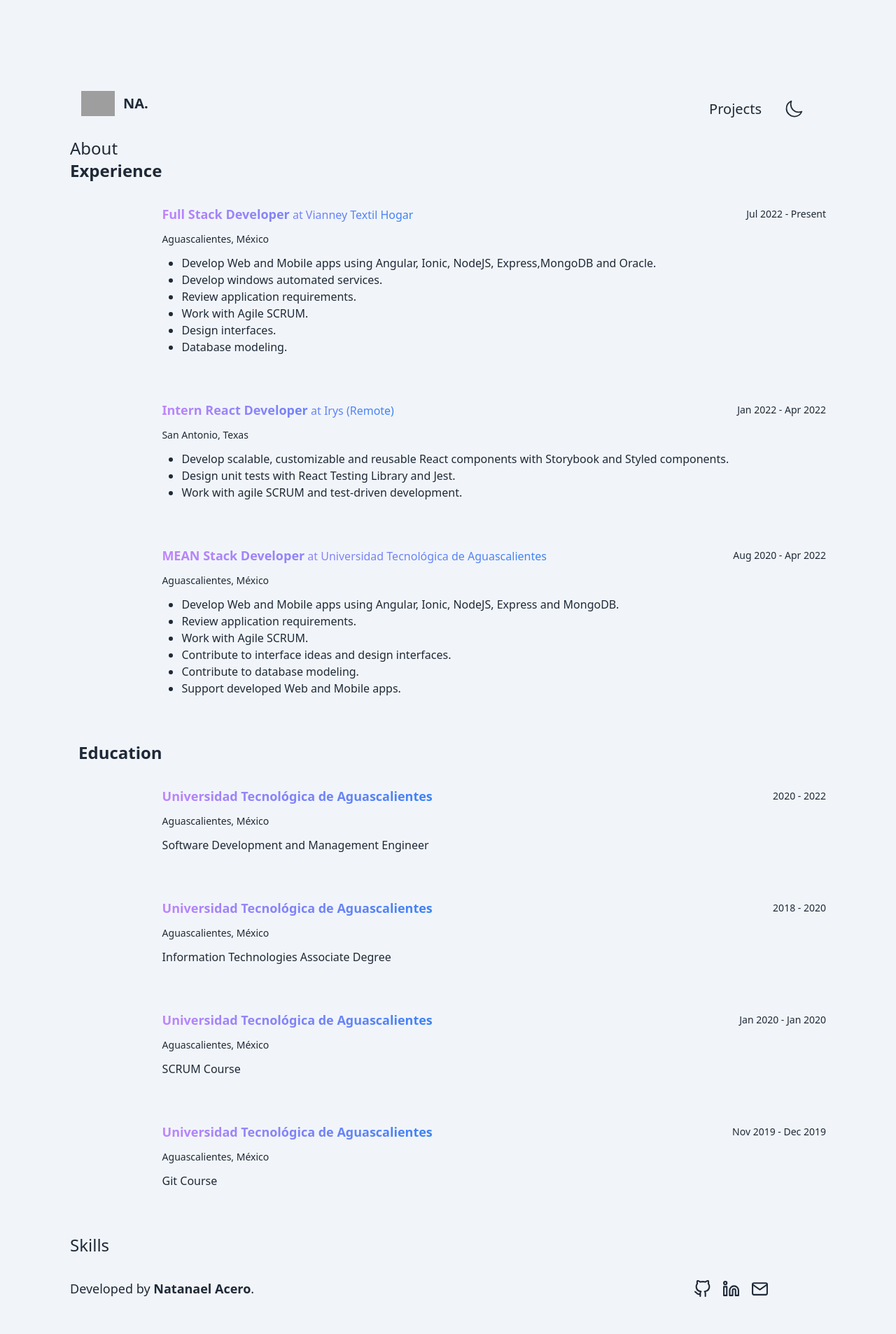
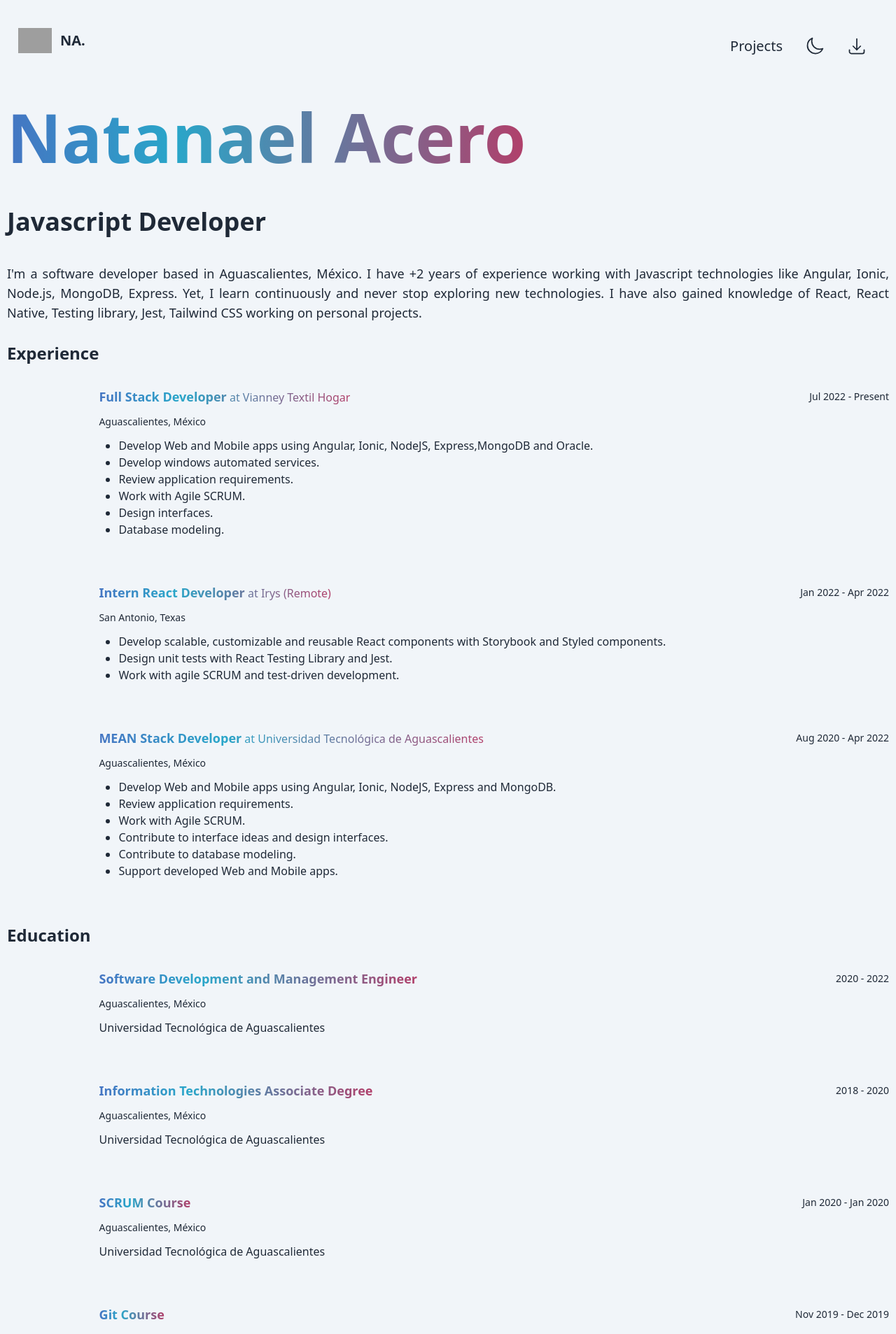
Before and after one commit to Natanael-Acero/next.js-portfolio, a Next.js app: page / in a window 1280 px wide. Shown: the top 1907 px of the page at 70% size. Built offline with nearby package versions, Linux system fonts and the light colour scheme; grey boxes are pictures that could not be loaded.

Commit message:
Added projects and skills, added rgb titles

```diff
--- a/app/components/About.jsx
+++ b/app/components/About.jsx
@@ -1,6 +1,10 @@
 export default function About({ name, jobDescription, about }) {
 
     return (
-        <h1>About</h1>
+        <>
+            <h1 className="main-heading font-semibold text-8xl">{name}</h1>
+            <h2 className="font-semibold text-4xl py-3">{jobDescription}</h2>
+            <p className="text-lg font-medium text-justify py-7">{about}</p>
+        </>
     )
 }
--- a/app/components/Education.jsx
+++ b/app/components/Education.jsx
@@ -2,24 +2,23 @@ export default function Education({ education }) {
 
     return (
         <section
-            className="flex items-start justify-between flex-col sm:flex-row dark:text-light pl-3"
+            className="flex items-start justify-between flex-col sm:flex-row dark:text-light "
         >
             <h1 className="font-semibold">Education</h1>
-            <div className="w-full">
+            <div className="w-full pl-3">
                 {
                     education.map((education) => (
                         <div className="my-16">
                             <div className="flex justify-between items-center flex-wrap">
-                                <p className="text-transparent bg-clip-text bg-gradient-to-r from-purple-400 to-blue-500"><strong className="font-bolder text-lg">{education.name}</strong></p>
+                                <p className=" main-titles text-transparent"><strong className="font-bolder text-lg">{education.title}</strong></p>
                                 <p className="text-sm dark:text-gray">
                                     {education.startDate} - {education.endDate}
                                 </p>
                             </div>
                             <p className="text-sm mt-3 text-blue">{education.location}</p>
                             <ul className="mt-3">
-                                {education.description.map((item) => (
-                                    <li className="dark:text-gray">{item}</li>
-                                ))}
+
+                                <li className="dark:text-gray">{education.institution}</li>
                             </ul>
                         </div>
                     ))
--- a/app/components/Experience.jsx
+++ b/app/components/Experience.jsx
@@ -10,7 +10,7 @@ export default function Experience({ experience }) {
                     experience.map((experience) => (
                         <div className="my-16">
                             <div className="flex justify-between items-center flex-wrap">
-                                <p className="text-transparent bg-clip-text bg-gradient-to-r from-purple-400 to-blue-500"><strong className="font-bolder text-lg">{experience.position}</strong> at {experience.company}</p>
+                                <p className="text-transparent main-titles"><strong className="font-bolder text-lg">{experience.position}</strong> at {experience.company}</p>
                                 <p className="text-sm dark:text-gray">
                                     {experience.startDate} - {experience.endDate}
                                 </p>
--- a/app/components/Footer.jsx
+++ b/app/components/Footer.jsx
@@ -6,7 +6,7 @@ export default function Footer({ socialMedia }) {
             <p className="dark:text-light text-right my-8 text-lg">
                 Developed by <strong>Natanael Acero</strong>.
             </p>
-            <div className="grid grid-cols-5 gap-4">
+            <div className="grid grid-cols-3 gap-10">
                 <a
                     aria-label="Social Media"
                     href={socialMedia.github}
--- a/app/components/Navigation.jsx
+++ b/app/components/Navigation.jsx
@@ -3,9 +3,15 @@ import { useTheme } from "next-themes";
 
 export default function Navigation() {
     const { theme, setTheme } = useTheme()
+
+    const CVUrl = 'https://drive.google.com/file/d/1KaMlMpUjbB9aLoTKiHA5FbbPLLJ3wyHT/view?usp=sharing';
+
+    const handleDownloadCV = () => {
+        console.log("Download CV")
+    }
     return (
         <nav className="px-2 sm:px-4 py-2.5 rounded ">
-            <div className="container flex flex-wrap items-center justify-between mx-auto">
+            <div className="container flex   items-center justify-between ">
                 <Link href="/" className="flex items-center" >
                     <img src="https://ucarecdn.com/99abb6d2-48e5-46ff-93e7-5b315acd7ccb/" className="h-6 mr-3 sm:h-9" alt="Flowbite Logo" />
                     <span className="self-center text-xl font-semibold whitespace-nowrap dark:text-white text-3xl">NA.</span>
@@ -30,6 +36,14 @@ export default function Navigation() {
                                 }
                             </button>
                         </li>
+                        <li>
+                            <a href={CVUrl} target="_blank" className="block py-2 pl-3 pr-4  md:bg-transparent md:p-0  text-xl" aria-current="page">
+                                <svg xmlns="http://www.w3.org/2000/svg" fill="none" viewBox="0 0 24 24" strokeWidth={1.5} stroke="currentColor" className="w-7 h-7">
+                                    <path strokeLinecap="round" strokeLinejoin="round" d="M3 16.5v2.25A2.25 2.25 0 005.25 21h13.5A2.25 2.25 0 0021 18.75V16.5M16.5 12L12 16.5m0 0L7.5 12m4.5 4.5V3" />
+                                </svg>
+
+                            </a>
+                        </li>
                     </ul>
                 </div>
             </div >
--- a/app/components/Skills.jsx
+++ b/app/components/Skills.jsx
@@ -1,6 +1,32 @@
-export default function Skills() {
+export default function Skills({ skills }) {
+    console.log(skills)
+    return (
+        <section
+            className="flex items-start justify-between flex-col sm:flex-row dark:text-light"
+        >
+            <h1 className="font-semibold">Skills</h1>
+            <div className="w-full">
 
-    return (
-        <h1>Skills</h1>
+                <div className="my-16 pl-16">
+                    <div className="grid grid-cols-3 gap-10">
+                        {
+                            skills.map((stack) => (
+                                <div>
+                                    {
+                                        stack.map((skill) => (
+                                            <ul>
+                                                <li className="dark:text-gray  list-disc">{skill}</li>
+                                            </ul>
+                                        ))
+                                    }
+                                </div>
+                            ))
+
+                        }
+                    </div>
+                </div>
+            </div>
+
+        </section >
     )
 }
--- /dev/null
+++ b/app/projects/ProjectCard.jsx
@@ -0,0 +1,79 @@
+import Image from 'next/image'
+
+export default function ProjectCard({ projectDetail }) {
+
+    return (
+
+        <article className="w-full max-h-[25rem] overflow-hidden relative group">
+            <div className="flex items-center absolute right-4 top-4 z-10">
+                {
+                    projectDetail.githubUrl && (
+                        <a
+                            href={projectDetail.githubUrl}
+                            className="text-white p-3 bg-black/50 rounded-full backdrop-blur-md"
+                            aria-label="Social Media"
+                            target="_blank"
+                        >
+                            <svg
+                                xmlns="http://www.w3.org/2000/svg"
+                                width="20"
+                                height="20"
+                                viewBox="0 0 24 24"
+                                fill="none"
+                                stroke="currentColor"
+                                strokeWidth="2"
+                                strokeLinecap="round"
+                                strokeLinejoin="round"
+                                className="feather feather-github"
+                            >
+                                <path d="M9 19c-5 1.5-5-2.5-7-3m14 6v-3.87a3.37 3.37 0 0 0-.94-2.61c3.14-.35 6.44-1.54 6.44-7A5.44 5.44 0 0 0 20 4.77 5.07 5.07 0 0 0 19.91 1S18.73.65 16 2.48a13.38 13.38 0 0 0-7 0C6.27.65 5.09 1 5.09 1A5.07 5.07 0 0 0 5 4.77a5.44 5.44 0 0 0-1.5 3.78c0 5.42 3.3 6.61 6.44 7A3.37 3.37 0 0 0 9 18.13V22" />
+                            </svg>
+                        </a>
+                    )
+                }
+
+                {
+                    projectDetail.liveUrl && (
+                        <a
+                            href={projectDetail.liveUrl}
+                            className="text-white p-3 bg-black/50 rounded-full backdrop-blur-md ml-1"
+                            aria-label="Social Media"
+                            target="_blank"
+                        >
+                            <svg
+                                xmlns="http://www.w3.org/2000/svg"
+                                width="20"
+                                height="20"
+                                viewBox="0 0 24 24"
+                                fill="none"
+                                stroke="currentColor"
+                                strokeWidth="2"
+                                strokeLinecap="round"
+                                strokeLinejoin="round"
+                                className="feather feather-link-2"
+                            >
+                                <path d="M15 7h3a5 5 0 0 1 5 5 5 5 0 0 1-5 5h-3m-6 0H6a5 5 0 0 1-5-5 5 5 0 0 1 5-5h3" />
+                                <line x1="8" y1="12" x2="16" y2="12" />
+                            </svg>
+
+                        </a>
+                    )
+                }
+            </div>
+            <Image
+                src={projectDetail.thumbnail}
+                className="w-full h-auto scale-100 hover:scale-110 transition duration-[1.5s]"
+                loading="lazy"
+                width={1000}
+                height={400}
+                alt="featureImage"
+            />
+            <div
+                className="absolute w-full bottom-0 left-0 backdrop-blur-md dark:text-white text-white bg-black/50 p-4 translate-y-[100%] group-hover:translate-y-0 transition duration-700"
+            >
+                <h3 className="mr-2 text-xl">{projectDetail.title}</h3>
+            </div>
+        </article>
+
+    )
+}
--- a/app/projects/page.jsx
+++ b/app/projects/page.jsx
@@ -1,5 +1,15 @@
+import { info } from '../../data.js'
+import ProjectCard from './ProjectCard'
+
 export default function Projects() {
     return (
-        <h1>projects</h1>
+        <>
+            <h1 className="font-semibold">Projects</h1>
+            <div className="grid md:grid-cols-2 grid-cols-1 gap-4 my-16">
+                {info.projects.map((project) => <ProjectCard projectDetail={project} />)}
+            </div>
+        </>
+
+
     )
 }
--- a/data.js
+++ b/data.js
@@ -57,37 +57,39 @@ export const info = {
 
     education: [
         {
-            name: "Universidad Tecnológica de Aguascalientes",
+            institution: "Universidad Tecnológica de Aguascalientes",
             location: "Aguascalientes, México",
             startDate: "2020",
             endDate: "2022",
-            description: ["Software Development and Management Engineer"],
+            title: "Software Development and Management Engineer",
         },
         {
-            name: "Universidad Tecnológica de Aguascalientes",
+            institution: "Universidad Tecnológica de Aguascalientes",
             location: "Aguascalientes, México",
             startDate: "2018",
             endDate: "2020",
-            description: ["Information Technologies Associate Degree"],
+            title: "Information Technologies Associate Degree"
         },
         {
-            name: "Universidad Tecnológica de Aguascalientes",
+            institution: "Universidad Tecnológica de Aguascalientes",
             location: "Aguascalientes, México",
             startDate: "Jan 2020",
             endDate: "Jan 2020",
-            description: ["SCRUM Course"],
+            title: "SCRUM Course"
         },
         {
-            name: "Universidad Tecnológica de Aguascalientes",
+            institution: "Universidad Tecnológica de Aguascalientes",
             location: "Aguascalientes, México",
             startDate: "Nov 2019",
             endDate: "Dec 2019",
-            description: ["Git Course"],
+            title: "Git Course"
         },
     ],
 
     skills: [
-        'Javascript', 'React', 'React Native', 'Node.js', 'MongoDB', 'Express', 'Angular', 'Ionic', 'Tailwind CSS', 'HTML', 'CSS', 'Git', 'SCRUM'
+        ['Javascript', 'HTML', 'CSS', 'React', 'Jest'],
+        ['Angular', 'NodeJS', 'Ionic', 'Express', 'Testing library', 'SCRUM'],
+        ['Storybook', 'MongoDB', 'Teamwork', 'Growth mindset', 'Adaptability']
     ],
 
     socialMedia: {
@@ -98,11 +100,11 @@ export const info = {
 
     projects: [
         {
-            title: "Astro Portfolio",
-            isFeatured: true,
-            thumbnail: "/assets/images/astro-portfolio.png",
-            githubUrl: "https://github.com/uzzii-21/astro-portfolio",
-            liveUrl: "https://astro-portfolio-uzair.vercel.app/",
+            title: "Next.js Portfolio",
+            isFeatured: false,
+            thumbnail: "/images/next-portfolio.png",
+            githubUrl: "https://github.com/Natanael-Acero/Next-Portfolio",
+            liveUrl: "https://www.nataav.dev/",
         },
     ],
 };
--- a/styles/globals.css
+++ b/styles/globals.css
@@ -47,7 +47,7 @@ body {
 
 
 body {
-  padding: 100px;
+  padding: 10px;
   max-width: 1300px;
   margin: 0 auto;
 }
@@ -62,3 +62,51 @@ a {
     color-scheme: dark;
   }
 }
+
+
+.main-heading {
+  display: inline-block;
+  margin: 2rem 0;
+  font-style: normal;
+  font-weight: 600;
+  background: linear-gradient(89.81deg,
+      #7127b8 -1.72%,
+      #29a6c9 54.05%,
+      #b33e69 99.78%);
+  -webkit-background-clip: text;
+  -webkit-text-fill-color: transparent;
+  background-clip: text;
+  text-fill-color: transparent;
+  background-size: 150% 150%;
+  animation: gradient 15s ease infinite;
+  line-height: 1.2;
+}
+
+.main-titles {
+
+  background: linear-gradient(89.81deg,
+      #7127b8 -1.72%,
+      #29a6c9 54.05%,
+      #b33e69 99.78%);
+  -webkit-background-clip: text;
+  -webkit-text-fill-color: transparent;
+  background-clip: text;
+  text-fill-color: transparent;
+  background-size: 150% 150%;
+  animation: gradient 15s ease infinite;
+  line-height: 1.2;
+}
+
+@keyframes gradient {
+  0% {
+    background-position: 0% 50%;
+  }
+
+  50% {
+    background-position: 100% 50%;
+  }
+
+  100% {
+    background-position: 0% 50%;
+  }
+}
```
Also changed, not shown: assets/images/next-portfolio.png (added).
